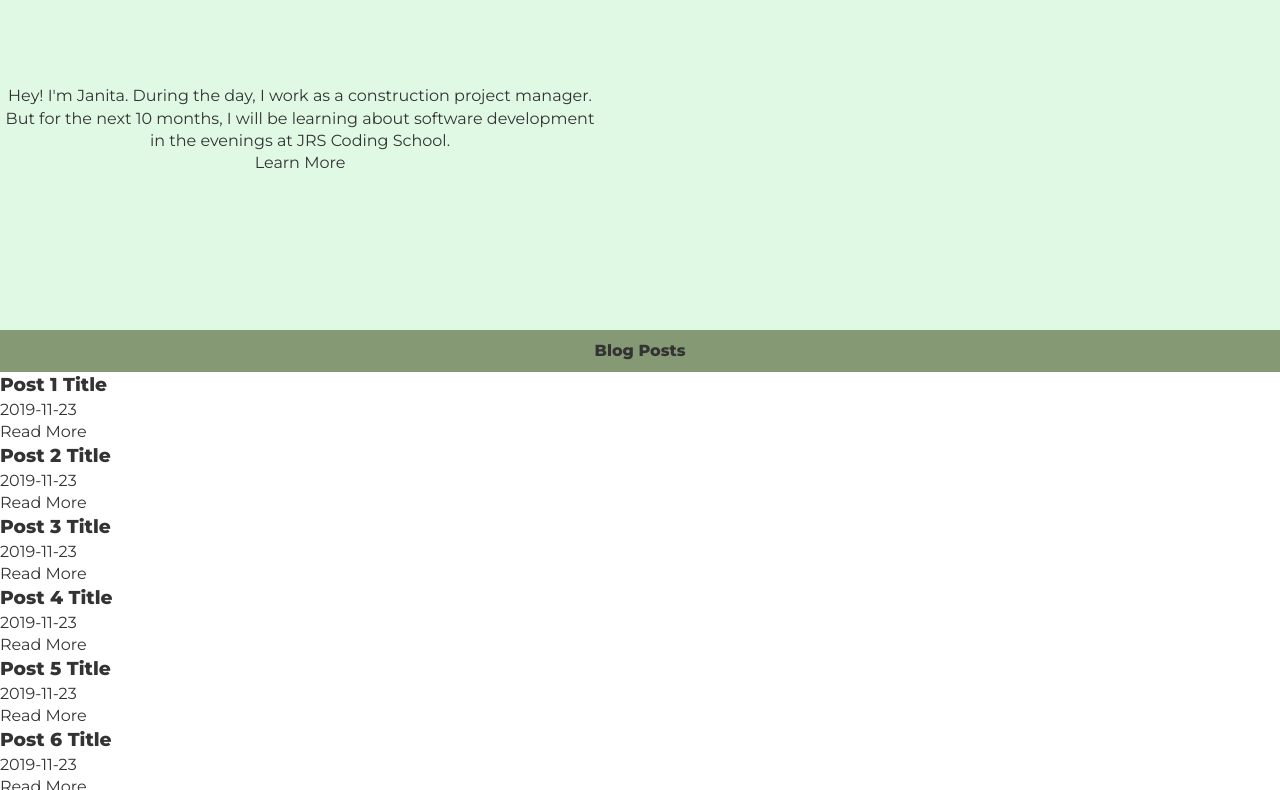
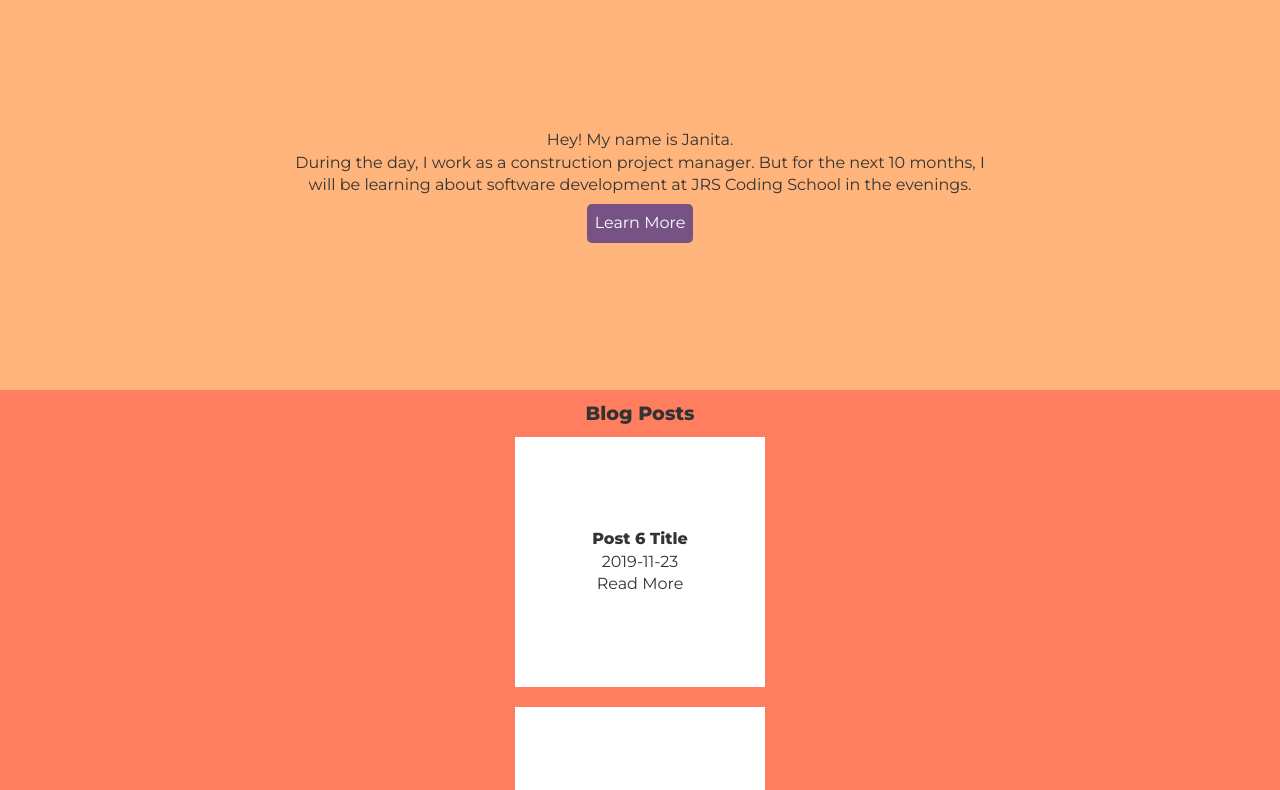
Before and after one commit to JanitaM/Blog, a plain HTML site: page index.html in a window 1280 px wide. Shown: the part 70-860 px from the top of the page. Drawn offline with Linux system fonts and the light colour scheme.

Commit message:
worked on css

```diff
--- a/css/desktop.css
+++ b/css/desktop.css
@@ -1,8 +1,14 @@
 /* Larger screens */
 
+/* Header */
 #header {
   flex-direction: row;
   justify-content: space-between;
   align-content: center;
   padding: .5rem;
 }
+
+/* Intro Section */
+#intro-container { margin-top: 60px; }
+
+#intro-container .intro-content { max-width: 700px; }
--- a/css/style.css
+++ b/css/style.css
@@ -14,7 +14,7 @@ body {
   font-family: 'Montserrat', sans-serif;
   font-weight: 400;
   line-height: 1.4;
-  background: #e0f9e4;
+  /* background: #e0f9e4; */
   color: #333;
 }
 
@@ -23,10 +23,18 @@ a {
   color: #333;
 }
 
+.current {
+  border-bottom: 2px solid #765285;
+}
+
 h2 {
-  font-size: 1rem;
+  font-size: 1.2rem;
   padding: 10px 0;
   text-align: center;
+}
+
+h3 {
+  font-size: 1rem;
 }
 
 img { width: 100%; }
@@ -50,6 +58,7 @@ ul { list-style: none;}
 }
 
 #header h1 {
+  font-size: 2.2rem;
   font-weight: 800;
 }
 
@@ -63,24 +72,52 @@ ul { list-style: none;}
 
 /* Intro Section */
 #intro-container {
-  /* text-align: center; */
   height: 50vh;
+  margin-top: 82px;
+  text-align: center;
+  background: #feb47b;
 }
 
 #intro-container .intro-content {
   display: flex;
   flex-direction: column;
   justify-content: center;
-  align-items: center;
+  align-content: center;
   height: 100%;
-  max-width: 600px;
+  max-width: 370px;
   text-align: center;
+  margin: 0 auto;
+}
+
+#intro-container .intro-content .learn-more-link {
+  align-self: center;
+  margin: .5rem auto;
+  padding: .5rem;
+  border-radius: 5px;
+  background: #765285;
+  color: #fff;
 }
 
 /* Post Section */
-#post-container { background: #849974; }
+#post-container { background: #ff7e5f; }
 
-.post-card { background: #fff; }
+#post-container .post-list {
+  display: grid;
+  grid-gap: 20px;
+  grid-template-rows: repeat(1, fr);
+  justify-items: center;
+  align-items: center;
+}
+
+.post-card {
+  display: flex;
+  flex-direction: column;
+  justify-content: center;
+  align-items: center;
+  height: 250px;
+  width: 250px;
+  background: #fff;
+}
 
 /* Footer */
 #footer { background: #fff; }
--- a/index.html
+++ b/index.html
@@ -29,8 +29,9 @@
   <!-- Intro Section -->
   <section id="intro-container">
     <div class="intro-content">
-      <p>Hey! I'm Janita. During the day, I work as a construction project manager. But for the next 10 months, I will
-        be learning about software development in the evenings at JRS Coding School.</p>
+      <p>Hey! My name is Janita.</p>
+      <p>During the day, I work as a construction project manager. But for the next 10 months, I will be learning about
+        software development at JRS Coding School in the evenings.</p>
       <a href="about.html" class="learn-more-link">Learn More</a>
     </div>
   </section>
@@ -39,9 +40,27 @@
   <main id="post-container">
     <h2>Blog Posts</h2>
     <div class="post-list">
+      <!-- Newest post placed on top -->
+      <article class="post-card">
+        <h3><a href="#">Post 6 Title</a></h3>
+        <p>2019-11-23</p>
+        <a href="#" class="read-more-link">Read More</a>
+      </article>
 
       <article class="post-card">
-        <h3><a href="#">Post 1 Title</a></h3>
+        <h3><a href="#">Post 5 Title</a></h3>
+        <p>2019-11-23</p>
+        <a href="#" class="read-more-link">Read More</a>
+      </article>
+
+      <article class="post-card">
+        <h3><a href="#">Post 4 Title</a></h3>
+        <p>2019-11-23</p>
+        <a href="#" class="read-more-link">Read More</a>
+      </article>
+
+      <article class="post-card">
+        <h3><a href="#">Post 3 Title</a></h3>
         <p>2019-11-23</p>
         <a href="#" class="read-more-link">Read More</a>
       </article>
@@ -53,29 +72,10 @@
       </article>
 
       <article class="post-card">
-        <h3><a href="#">Post 3 Title</a></h3>
+        <h3><a href="#">Post 1 Title</a></h3>
         <p>2019-11-23</p>
         <a href="#" class="read-more-link">Read More</a>
       </article>
-
-      <article class="post-card">
-        <h3><a href="#">Post 4 Title</a></h3>
-        <p>2019-11-23</p>
-        <a href="#" class="read-more-link">Read More</a>
-      </article>
-
-      <article class="post-card">
-        <h3><a href="#">Post 5 Title</a></h3>
-        <p>2019-11-23</p>
-        <a href="#" class="read-more-link">Read More</a>
-      </article>
-
-      <article class="post-card">
-        <h3><a href="#">Post 6 Title</a></h3>
-        <p>2019-11-23</p>
-        <a href="#" class="read-more-link">Read More</a>
-      </article>
-
     </div>
   </main>
   <!-- Footer -->
```
